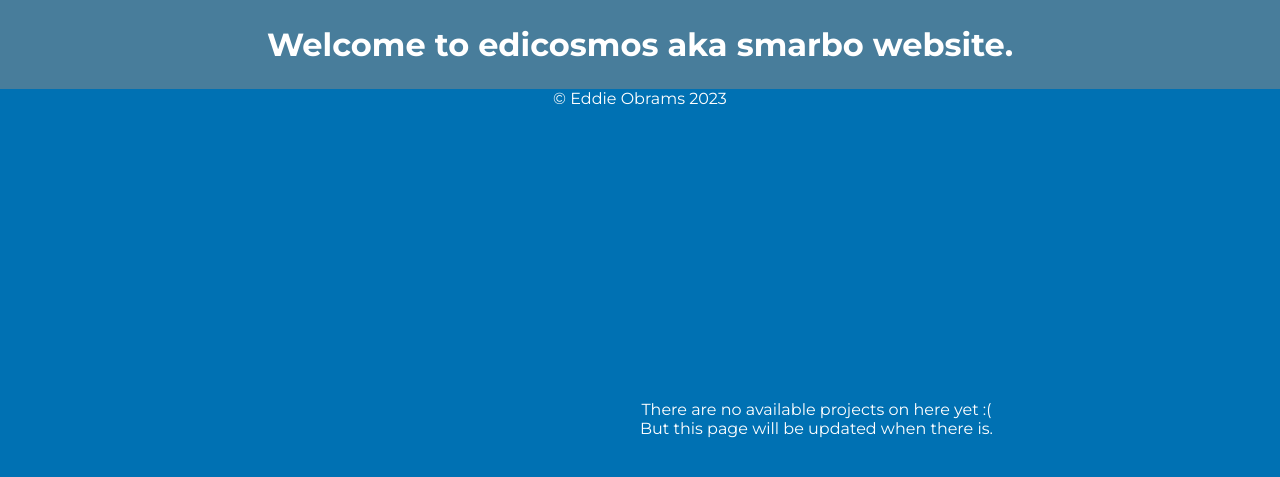
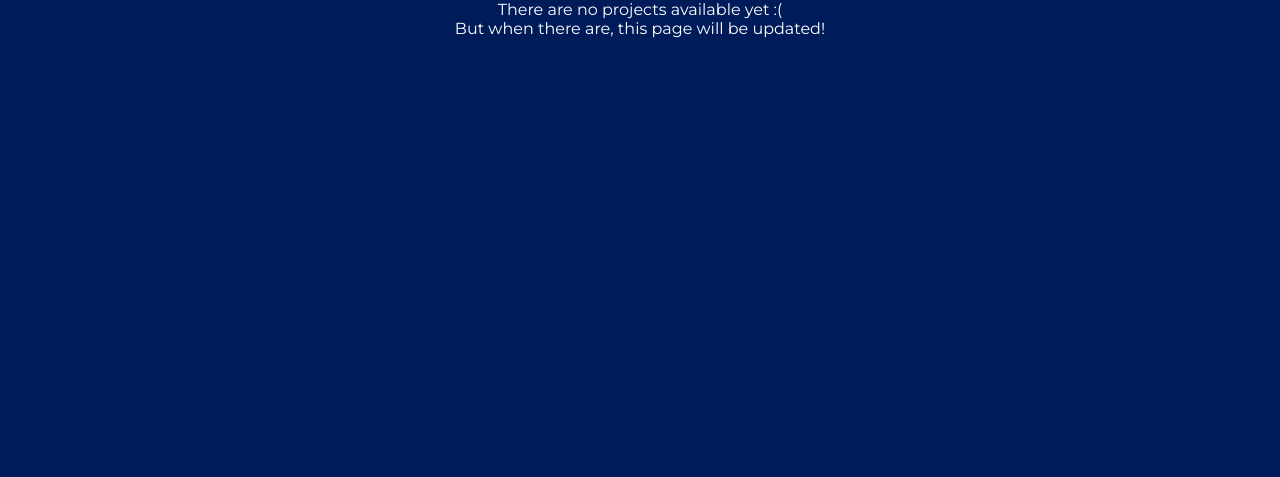
Before and after one commit to smarbo/smarbolab, a PHP site: page / in a window 1280 px wide. Shown: the top 477 px of the page. Run offline with PHP 8.4, Linux system fonts and the light colour scheme.

Commit message:
CSS Updated

```diff
--- a/index.html
+++ b/index.html
@@ -11,10 +11,10 @@
     <header>
         <h1>Welcome to edicosmos aka smarbo website.</h1>
     </header>
-    <main>
-        <p>There are no available projects on here yet :(</p>
-        <p>But this page will be updated when there is.</p>
-    </main>
+    <div class="main">
+        <p>There are no projects available yet :(</p>
+        <p>But when there are, this page will be updated!</p>
+    </div>
     <footer>
         &copy; Eddie Obrams 2023
     </footer>
--- a/style.css
+++ b/style.css
@@ -20,8 +20,12 @@ header{
 	background: #8888
 }
 
-main{
+.main{
+	background: rgb(0, 27, 90);
+
 	position: absolute;
-	left: 50%;
-	top: 50%;
+	top: 0;
+	bottom: 0;
+	left: 0;
+	right: 0;
 }
```
